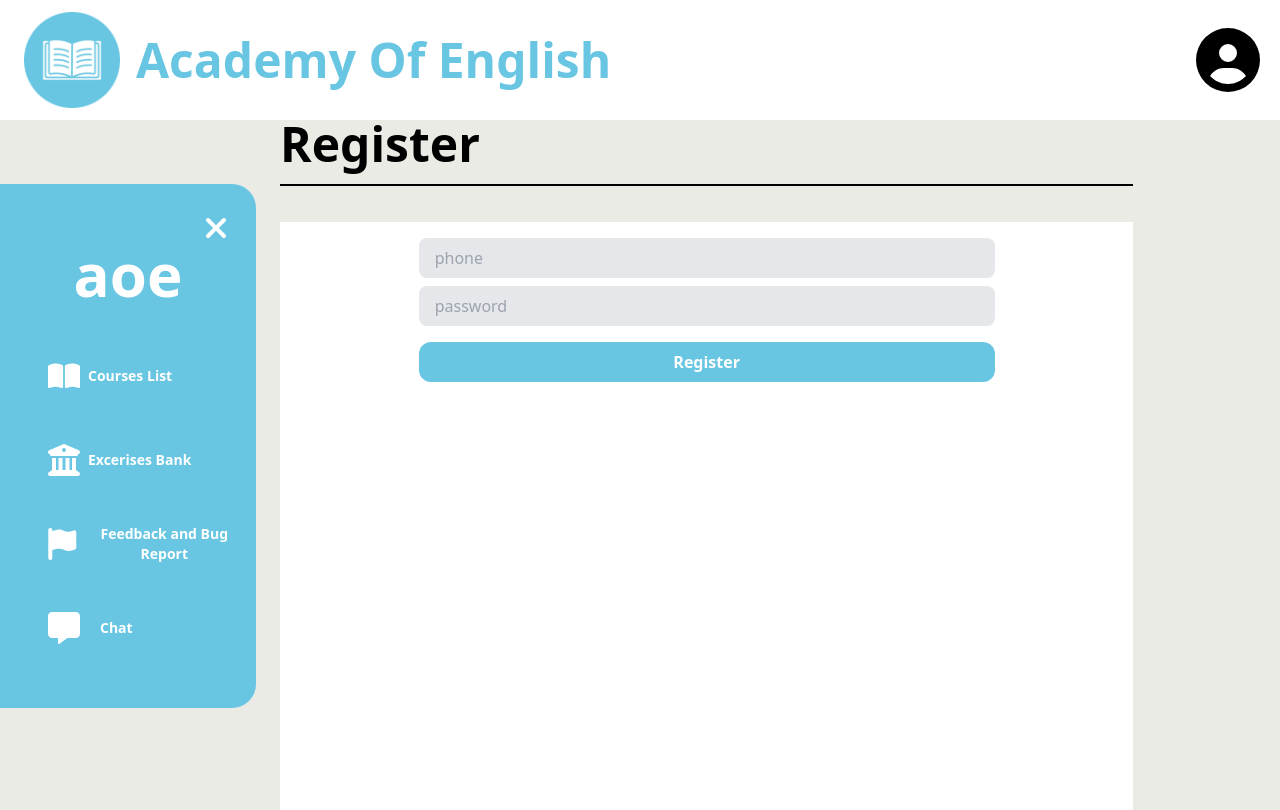
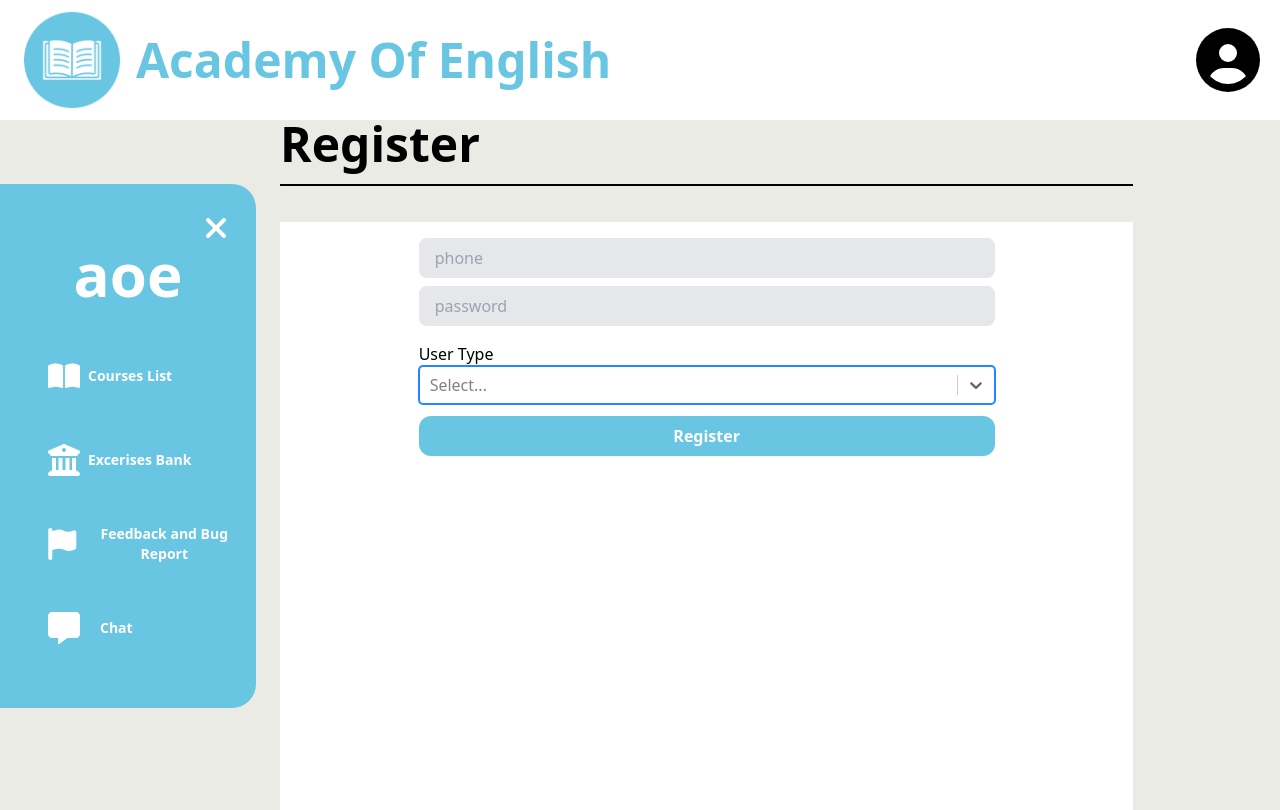
Before and after one commit to DoanVietHung03/English-learning-center-website, a Next.js app: page /register in a window 1280 px wide. Built offline with nearby package versions, Linux system fonts and the light colour scheme.

Commit message:
them type

```diff
--- a/package.json
+++ b/package.json
@@ -24,7 +24,8 @@
     "react-audio-player": "^0.17.0",
     "react-bootstrap": "^2.9.1",
     "react-dom": "^18",
-    "react-player": "^2.13.0"
+    "react-player": "^2.13.0",
+    "react-select": "^5.8.0"
   },
   "devDependencies": {
     "@types/node": "^20",
--- a/src/app/api/auth/[...nextauth]/route.ts
+++ b/src/app/api/auth/[...nextauth]/route.ts
@@ -9,12 +9,12 @@ const handler = nextAuth({
             id: 'credentials',
             credentials: {
                 phone: { label: "Phone", type: "phone", placeholder: "0123456789" },
-                password: { label: "Password", type: "password" }
+                password: { label: "Password", type: "password" },
+                type: { label: "Type", type: "type" }
             },
             async authorize(credentials, req) {
                 const phone = credentials?.phone;
                 const password = credentials?.password
-
                 mongoose.connect(
                     "mongodb+srv://learning-management:Abuo65lscK5pOUms@cluster0.nwhbe5i.mongodb.net/learning-management")
                 const user = await User.findOne({ phone })
--- a/src/app/api/register/route.ts
+++ b/src/app/api/register/route.ts
@@ -3,11 +3,17 @@ import mongoose from "mongoose"
 
 export async function POST(req: { json: () => any }) {
     const body = await req.json()
+    console.log(body)
     mongoose.connect("mongodb+srv://learning-management:Abuo65lscK5pOUms@cluster0.nwhbe5i.mongodb.net/learning-management")
     const pass = body.password;
     if ((!pass?.length || pass.length < 5)) {
         new Error('password must be at least 5 characters');
     }
-    const createdUser = await User.create(body)
+    const createdUser = await User.create({
+        phone: body.phone,
+        password: body.password,
+        type: body.type, // Đảm bảo giữ nguyên giá trị từ request body
+    })
+    console.log(createdUser)
     return Response.json(createdUser)
 }
--- a/src/app/register/page.tsx
+++ b/src/app/register/page.tsx
@@ -2,17 +2,31 @@
 import SideBar from "@/components/layout/sideBar"
 import Header from "@/components/layout/header"
 import { SyntheticEvent, useState } from "react"
+import Select from "react-select";
+
+const options = [
+    { value: "Student", label: "Student" },
+    { value: "Teacher", label: "Teacher" },
+];
+
 export default function Register() {
     const [phone, setPhone] = useState('');
     const [password, setPassword] = useState('');
+    const [type, setType] = useState('');
+
+    const handleChange = (ev) => {
+        setType(ev.value);
+        console.log(type);
+    };
     async function handleFormSubmit(ev: SyntheticEvent) {
         ev.preventDefault()
         await fetch('/api/register', {
             method: 'POST',
-            body: JSON.stringify({ phone, password }),
+            body: JSON.stringify({ phone, password, type }),
             headers: { 'Content-Type': 'application/json' },
         })
     }
+
     return (
         <>
             <Header />
@@ -28,6 +42,8 @@ export default function Register() {
                                 onChange={ev => setPhone(ev.target.value)} />
                             <input className="block w-full bg-gray-200 px-4 py-2 rounded-lg mb-4" type="password" placeholder="password" value={password}
                                 onChange={ev => setPassword(ev.target.value)} />
+                            <div>User Type</div>
+                            <Select options={options} onChange={handleChange} autoFocus={true} className="mb-3" />
                             <button className="w-full" type="submit" onClick={handleFormSubmit}>Register</button>
                         </form>
                     </div>
--- a/src/models/user.ts
+++ b/src/models/user.ts
@@ -3,6 +3,7 @@ import { Schema, model, models } from "mongoose";
 const userSchema = new Schema({
     phone: { type: String, required: true, unique: true },
     password: { type: String, required: true, },
+    type: { type: String, required: true },
 }, { timestamps: true });
 
 export const User = models?.User || model('User', userSchema)
```
Also changed, not shown: 1 other file (tests, documents, lock files or other folders).
